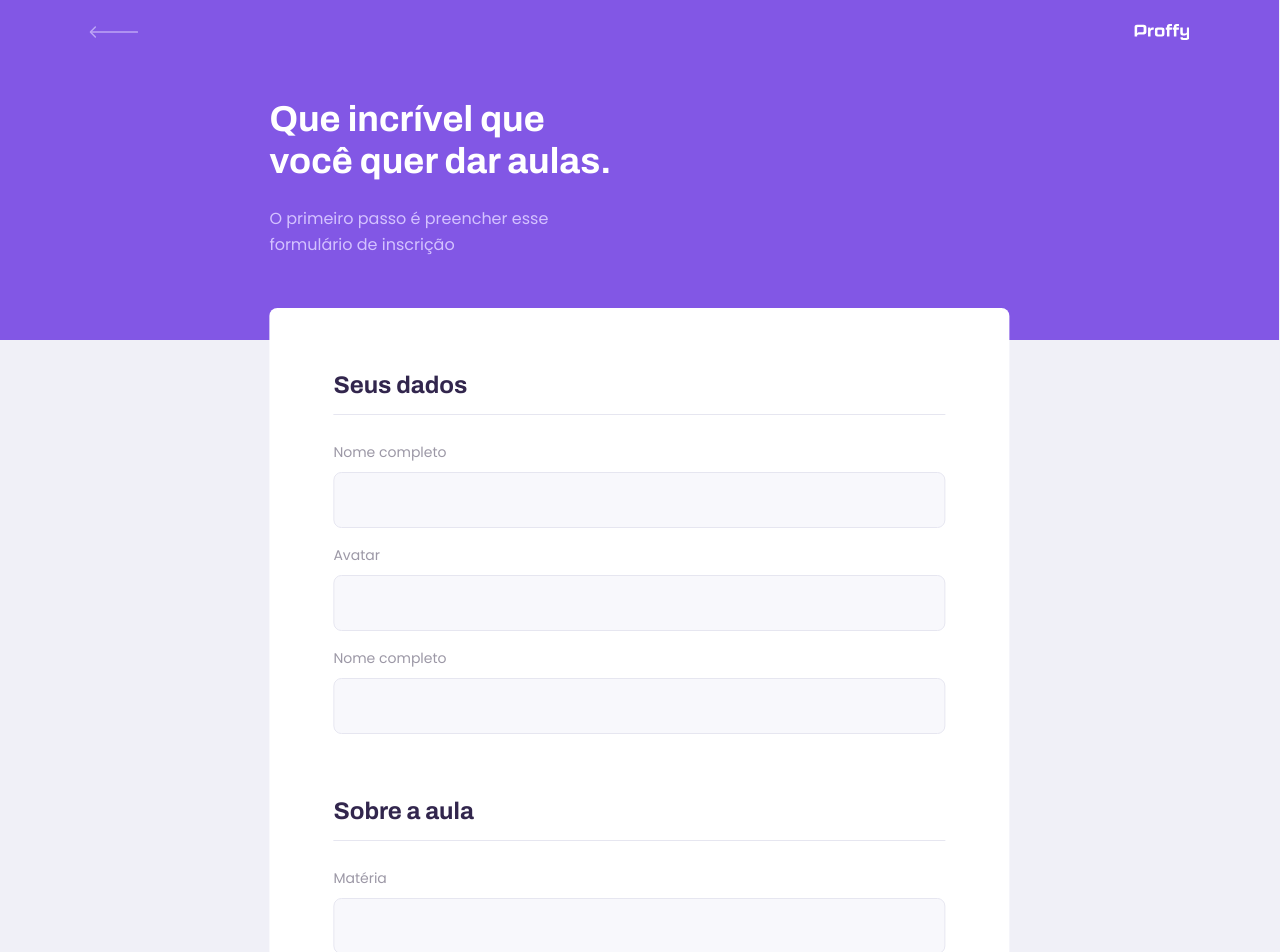
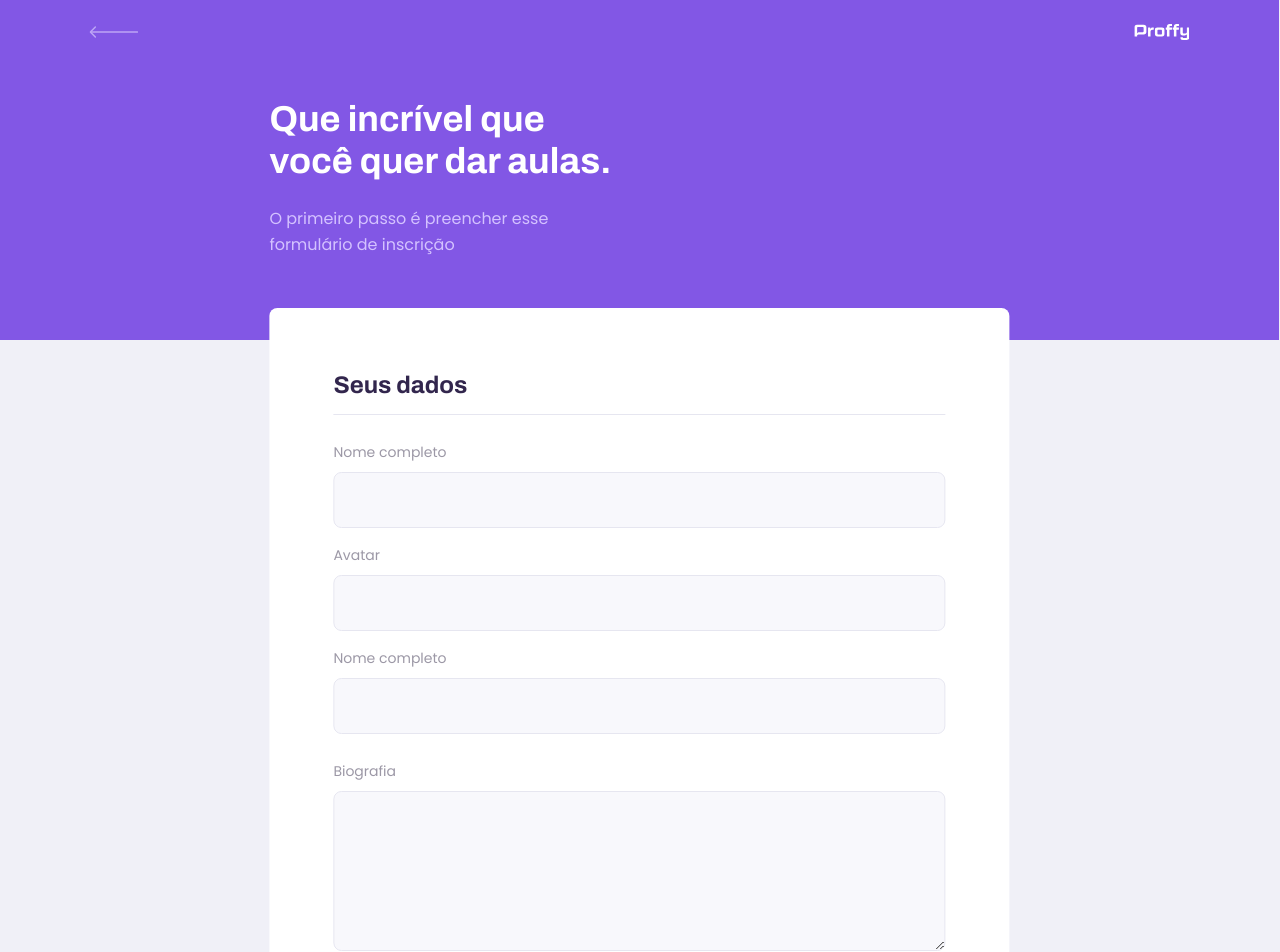
Before and after one commit to igorjcl/proffy, a React (Create React App) app in the folder web/: page /give-classes in a window 1280 px wide. Shown: the top 952 px of the page. Built offline with nearby package versions, Linux system fonts and the light colour scheme.

Commit message:
add textarea component

```diff
--- /dev/null
+++ b/web/src/components/Textarea/index.tsx
@@ -0,0 +1,17 @@
+import React, { TextareaHTMLAttributes } from "react";
+
+import "./styles.css";
+
+interface TextareaProps extends TextareaHTMLAttributes<HTMLTextAreaElement> {
+  label: string;
+  name: string;
+}
+
+export const Textarea: React.FC<TextareaProps> = ({ label, name, ...rest }) => {
+  return (
+    <div className="textarea-block">
+      <label htmlFor={name}>{label}</label>
+      <textarea id={name} {...rest} />
+    </div>
+  );
+};
--- /dev/null
+++ b/web/src/components/Textarea/styles.css
@@ -0,0 +1,36 @@
+.textarea-block {
+  position: relative;
+}
+
+.textarea-block + .textarea-block {
+  margin-top: 1.4rem;
+}
+
+.textarea-block label {
+  font-size: 1.4rem;
+}
+
+.textarea-block textarea {
+  width: 100%;
+  height: 16rem;
+  min-height: 8rem;
+  margin-top: 0.8rem;
+  border-radius: 0.8rem;
+  background: var(--color-input-background);
+  border: 1px solid var(--color-line-in-white);
+  outline: 0;
+  padding: 1.2rem 1.6rem;
+  resize: vertical;
+  font: 1.6rem Archivo;
+}
+
+.textarea-block:focus-within::after {
+  width: calc(100% - 3.2rem);
+  height: 2px;
+  content: "";
+  background: var(--color-primary-light);
+  position: absolute;
+  left: 1.6rem;
+  right: 1.6rem;
+  bottom: 7px;
+}
--- a/web/src/pages/TeacherForm/index.tsx
+++ b/web/src/pages/TeacherForm/index.tsx
@@ -5,6 +5,7 @@
 import { PageHeader } from "../../components/PageHeader";
 import { LeftAnimation } from "../../utils/animations";
 import { Input } from "../../components/Input";
+import { Textarea } from "../../components/Textarea";
 
 import warningIcon from "../../assets/images/icons/warning.svg";
 
@@ -24,6 +25,7 @@
             <Input name="name" label="Nome completo" />
             <Input name="avatar" label="Avatar" />
             <Input name="whatsapp" label="Nome completo" />
+            <Textarea name="bio" label="Biografia" />
           </fieldset>
 
           <fieldset>
```
